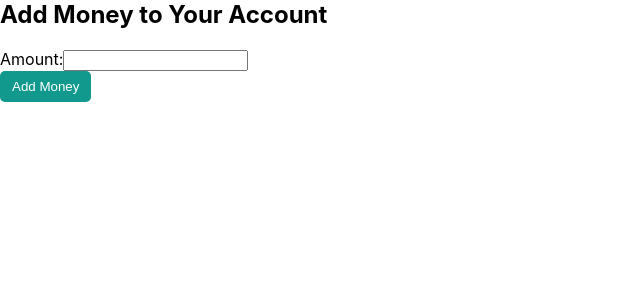
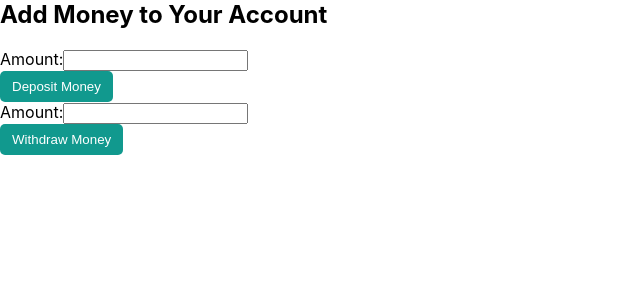
Before and after one commit to gizmo1547/E_bidding_system, a React (Create React App) app in the folder frontend/: page /add-money in a window 1280 px wide. Shown: the top 300 px of the page, without its empty margins (0-640 px from the left). Built offline with nearby package versions, Linux system fonts and the light colour scheme; sample sign-in values are in the browser's storage.

Commit message:
Update AddMoney.jsx
Added the Withdraw Money Function

```diff
--- a/frontend/src/pages/AddMoney.jsx
+++ b/frontend/src/pages/AddMoney.jsx
@@ -5,18 +5,19 @@ import { useNavigate } from 'react-router-dom';
 //import './AddMoney.css';
 
 const AddMoney = () => {
-  const [amount, setAmount] = useState('');
+  const [amountDeposit, setAmountDeposit] = useState('');
+  const [amountWithdrawn, setAmountWithdrawn] = useState('');
   const [message, setMessage] = useState('');
   const navigate = useNavigate();
 
-  const handleAddMoney = async (e) => {
+  const handleDepositMoney = async (e) => {
     e.preventDefault();
     setMessage('');
 
     const token = localStorage.getItem('token');
 
     try {
-      const res = await axios.post('http://localhost:8000/add-money', { amount }, {
+      const res = await axios.post('http://localhost:8000/add-money', { amountDeposit }, {
         headers: {
           Authorization: `Bearer ${token}`,
         },
@@ -33,21 +34,58 @@ const AddMoney = () => {
     }
   };
 
+  const handleWithdrawMoney = async (e) => {
+    e.preventDefault();
+    setMessage('');
+
+    const token = localStorage.getItem('token');
+
+    try {
+      const res = await axios.post('http://localhost:8000/withdraw-money', { amountWithdrawn }, {
+        headers: {
+          Authorization: `Bearer ${token}`,
+        },
+      });
+
+      if (res.status === 200) {
+        setMessage('Funds withdrawn successfully!');
+        // Optionally, redirect back to user home or refresh the page
+        navigate('/user-home');
+      }
+    } catch (error) {
+      console.error('Error adding money:', error);
+      setMessage(error.response?.data?.message || 'Failed to add funds');
+    }
+  };
+
   return (
     <div className="add-money-container">
       <h2>Add Money to Your Account</h2>
-      <form onSubmit={handleAddMoney}>
+      <form onSubmit={handleDepositMoney}>
         <div>
           <label>Amount:</label>
           <input
             type="number"
             step="0.01"
-            value={amount}
-            onChange={(e) => setAmount(e.target.value)}
+            value={amountDeposit}
+            onChange={(e) => setAmountDeposit(e.target.value)}
             required
           />
         </div>
-        <button type="submit">Add Money</button>
+        <button type="submit">Deposit Money</button>
+      </form>
+      <form onSubmit={handleWithdrawMoney}>
+        <div>
+          <label>Amount:</label>
+          <input
+            type="number"
+            step="0.01"
+            value={amountWithdrawn}
+            onChange={(e) => setAmountWithdrawn(e.target.value)}
+            required
+          />
+        </div>
+        <button type="submit">Withdraw Money</button>
       </form>
       {message && <p>{message}</p>}
     </div>
```
